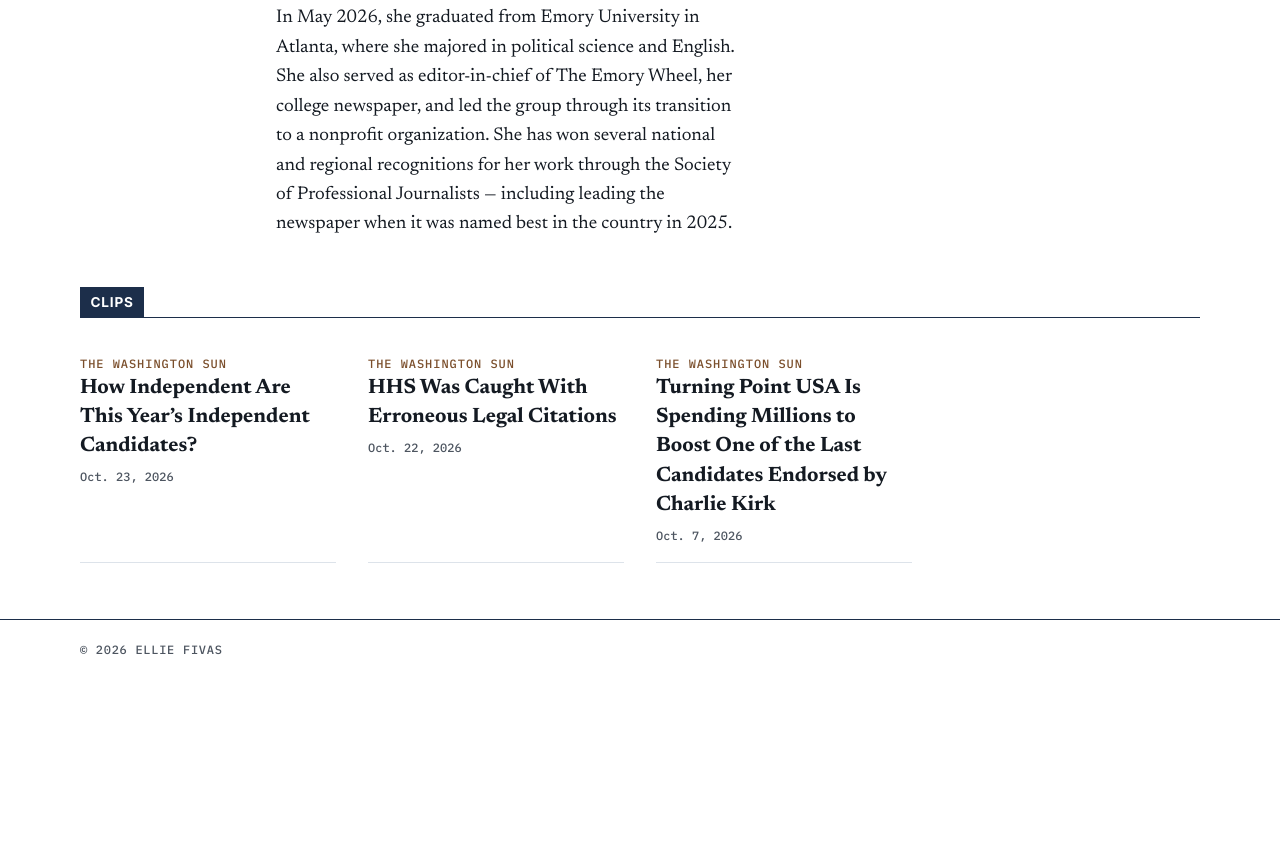
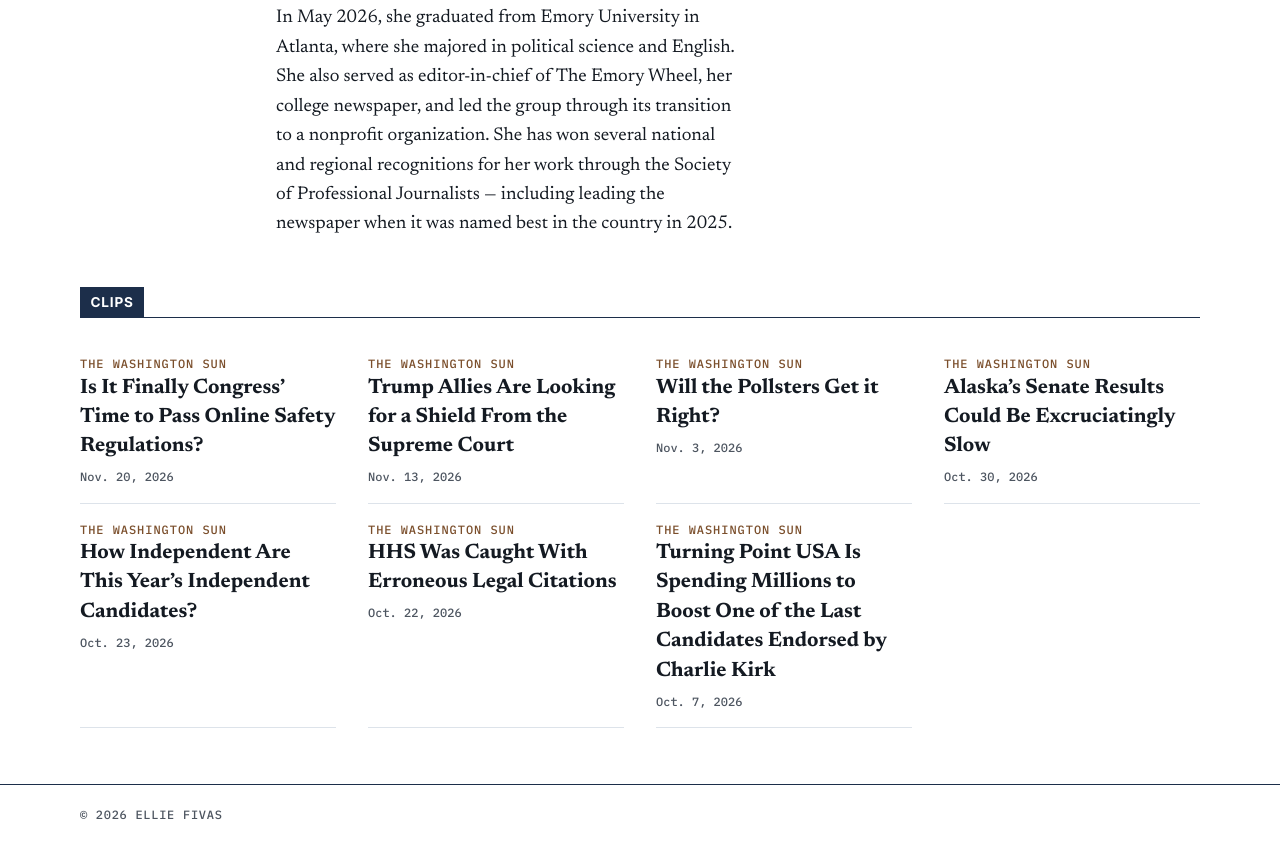
Before and after one commit to ef-2004/aji-ef, a plain HTML site: page index.html in a window 1280 px wide. Shown: the part 759-1615 px from the top of the page. Before the commit the page ends 1450 px from the top, so only its background shows below. Drawn offline with Linux system fonts and the light colour scheme.

Commit message:
Add four clips: Oct. 30 to Nov. 20, 2026
Co-Authored-By: Claude Opus 5.5 <noreply@anthropic.com>
Claude-Session: https://claude.ai/code/session_011Vjm2Hv9zAkW1XqRrqEgfG

```diff
--- a/index.html
+++ b/index.html
@@ -404,6 +404,26 @@
       <ul class="clip-list">
         <li>
           <span class="outlet">The Washington Sun</span>
+          <a href="https://www.washingtonsun.com/congress/online-safety-regulations-congress-bipartisanship">Is It Finally Congress’ Time to Pass Online Safety Regulations?</a>
+          <time datetime="2026-11-20">Nov. 20, 2026</time>
+        </li>
+        <li>
+          <span class="outlet">The Washington Sun</span>
+          <a href="https://www.washingtonsun.com/legal/trump-allies-shield-court">Trump Allies Are Looking for a Shield From the Supreme Court</a>
+          <time datetime="2026-11-13">Nov. 13, 2026</time>
+        </li>
+        <li>
+          <span class="outlet">The Washington Sun</span>
+          <a href="https://www.washingtonsun.com/campaigns/will-the-pollsters-get-it-right">Will the Pollsters Get it Right?</a>
+          <time datetime="2026-11-03">Nov. 3, 2026</time>
+        </li>
+        <li>
+          <span class="outlet">The Washington Sun</span>
+          <a href="https://www.washingtonsun.com/campaigns/alaska-senate-race-results-count-slow">Alaska’s Senate Results Could Be Excruciatingly Slow</a>
+          <time datetime="2026-10-30">Oct. 30, 2026</time>
+        </li>
+        <li>
+          <span class="outlet">The Washington Sun</span>
           <a href="https://www.washingtonsun.com/campaigns/independent-candidates-alaska-nebraska-congress">How Independent Are This Year’s Independent Candidates?</a>
           <time datetime="2026-10-23">Oct. 23, 2026</time>
         </li>
```
